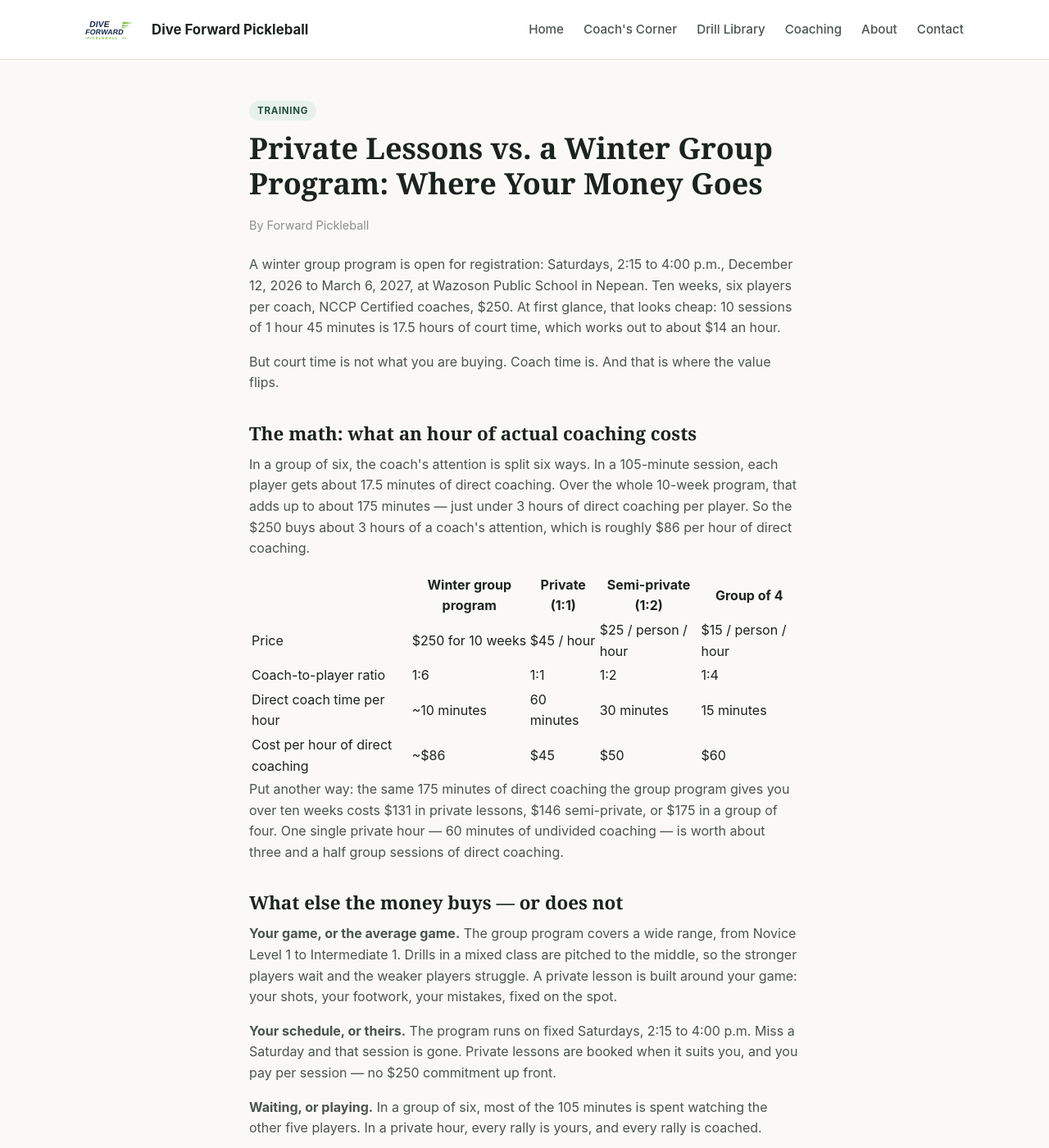
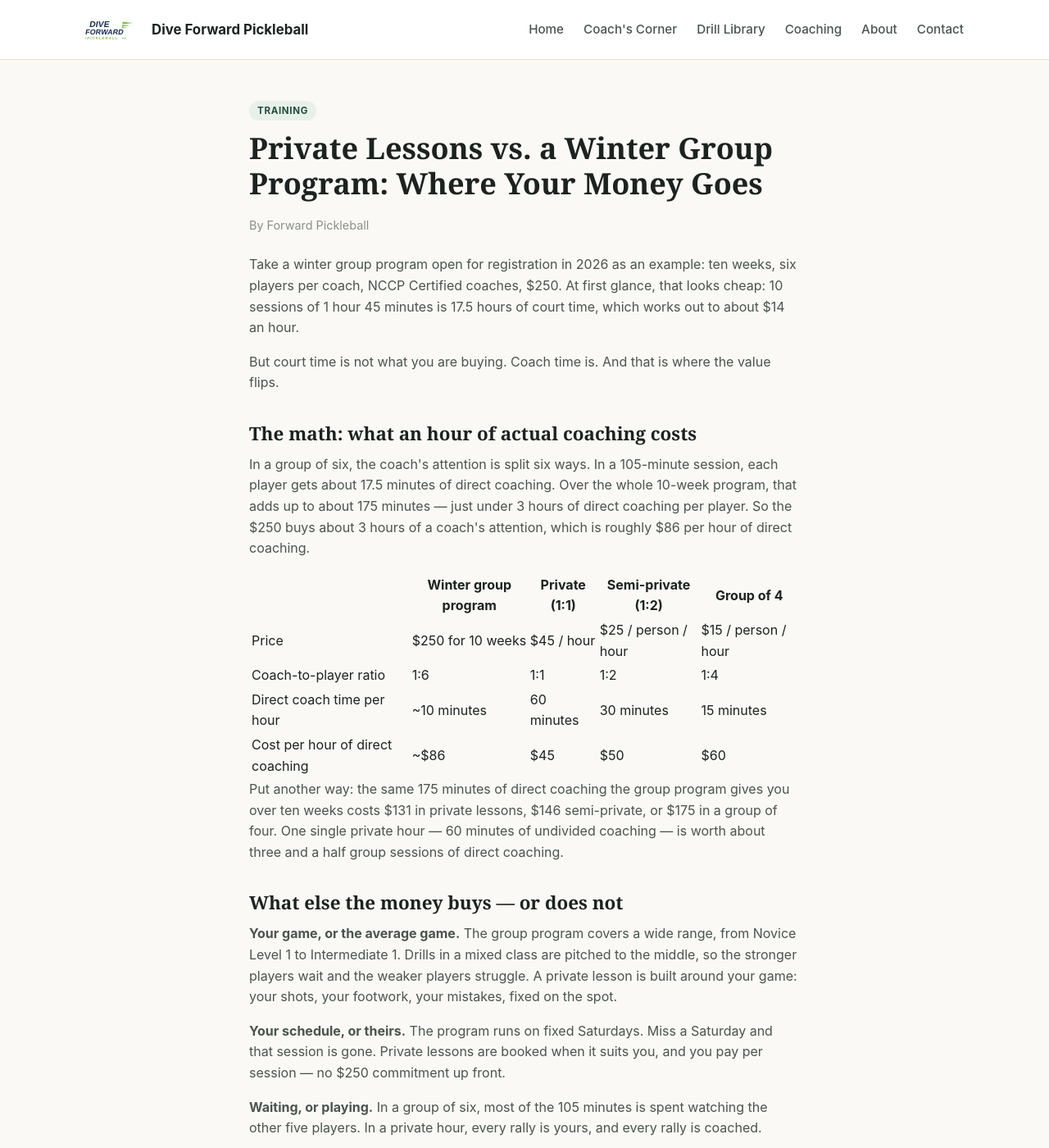
Before and after one commit to forwardpickleballorg-art/forwardpickleballorg-art.github.io, a Jekyll site: the page built from _posts/2026-11-26-private-lessons-vs-winter-group-program.html, in a window 1280 px wide and 1400 px high. Shown: the whole window at 82% size. Built offline with Jekyll 4.4.1, drawn with Linux system fonts in a browser that asks for light colours.

Commit message:
Remove program details from Private vs Group comparison post

```diff
--- a/_posts/2026-11-26-private-lessons-vs-winter-group-program.html
+++ b/_posts/2026-11-26-private-lessons-vs-winter-group-program.html
@@ -6,7 +6,7 @@ redirect_from:
   - /blog/2026/11/26/private-lessons-vs-winter-group-program/
 ---
 
-<p>A winter group program is open for registration: Saturdays, 2:15 to 4:00 p.m., December 12, 2026 to March 6, 2027, at Wazoson Public School in Nepean. Ten weeks, six players per coach, NCCP Certified coaches, $250. At first glance, that looks cheap: 10 sessions of 1 hour 45 minutes is 17.5 hours of court time, which works out to about $14 an hour.</p>
+<p>Take a winter group program open for registration in 2026 as an example: ten weeks, six players per coach, NCCP Certified coaches, $250. At first glance, that looks cheap: 10 sessions of 1 hour 45 minutes is 17.5 hours of court time, which works out to about $14 an hour.</p>
 
 <p>But court time is not what you are buying. Coach time is. And that is where the value flips.</p>
 
@@ -32,7 +32,7 @@ redirect_from:
 
 <p><strong>Your game, or the average game.</strong> The group program covers a wide range, from Novice Level 1 to Intermediate 1. Drills in a mixed class are pitched to the middle, so the stronger players wait and the weaker players struggle. A private lesson is built around your game: your shots, your footwork, your mistakes, fixed on the spot.</p>
 
-<p><strong>Your schedule, or theirs.</strong> The program runs on fixed Saturdays, 2:15 to 4:00 p.m. Miss a Saturday and that session is gone. Private lessons are booked when it suits you, and you pay per session &mdash; no $250 commitment up front.</p>
+<p><strong>Your schedule, or theirs.</strong> The program runs on fixed Saturdays. Miss a Saturday and that session is gone. Private lessons are booked when it suits you, and you pay per session &mdash; no $250 commitment up front.</p>
 
 <p><strong>Waiting, or playing.</strong> In a group of six, most of the 105 minutes is spent watching the other five players. In a private hour, every rally is yours, and every rally is coached.</p>
 
```
